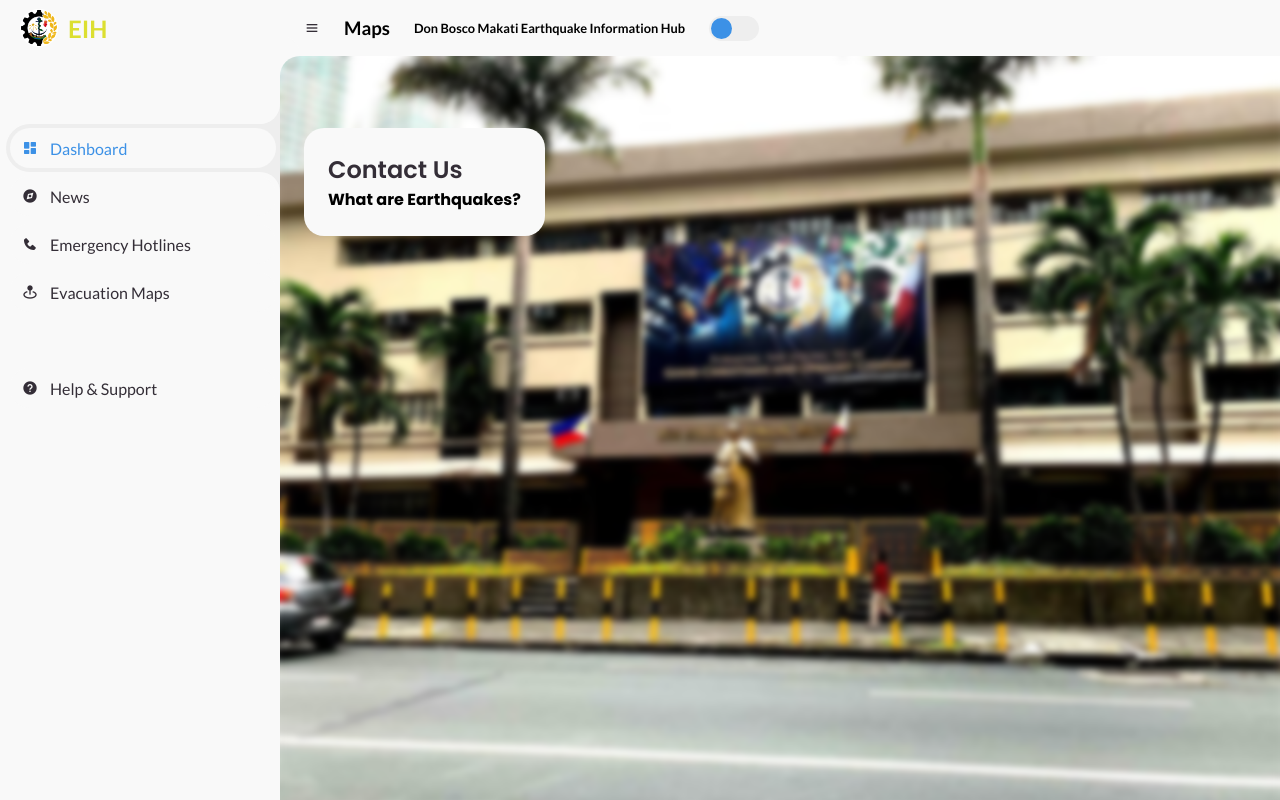
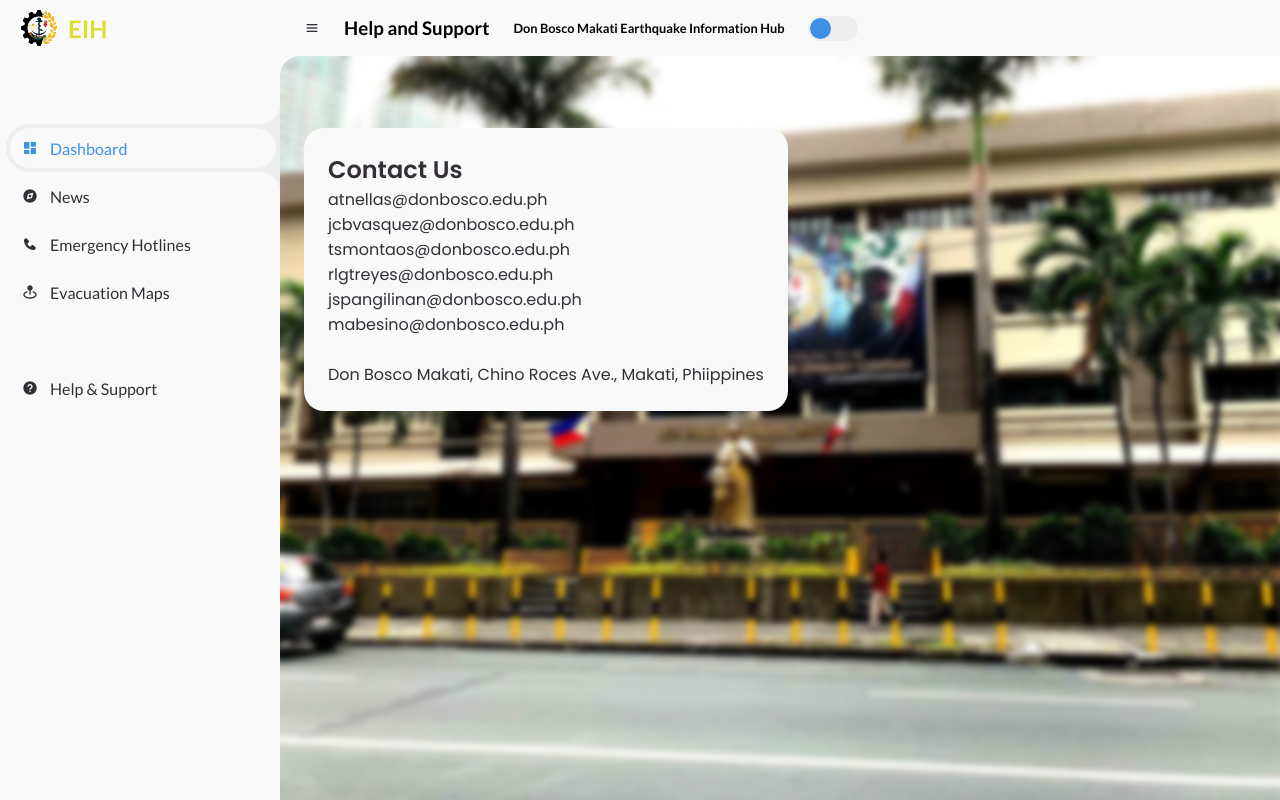
Before and after one commit to Ajtn05/Earthquake-Information-Hub, a plain HTML site: page index.html in a window 1280 px wide. Both pictures are taken after a click on the link "Help & Support". Drawn offline with nearby package versions, Linux system fonts and the light colour scheme.

Commit message:
help and support

```diff
--- a/index.html
+++ b/index.html
@@ -141,7 +141,6 @@
 									</p>
 								</span>
 							</li>
-
 							<div class="head-title">
 								<div class="left">
 									<ul class="box-info">
@@ -361,9 +360,16 @@
 							<li>
 								<span class="text">
 									<h3 id="h3">Contact Us</h3>
-									<h4 id="h4">What are Earthquakes?</h4>
-									<p>
-										</p>
+										<ul>
+											<p>atnellas@donbosco.edu.ph</p>
+											<p>jcbvasquez@donbosco.edu.ph</p>
+											<p>tsmontaos@donbosco.edu.ph</p>
+											<p>rlgtreyes@donbosco.edu.ph</p>
+											<p>jspangilinan@donbosco.edu.ph</p>
+											<p>mabesino@donbosco.edu.ph</p>
+											<br>
+											<p>Don Bosco Makati, Chino Roces Ave., Makati, Phiippines</p>
+										</ul>
 								</span>
 							</li>
 						<ul>
--- a/script.js
+++ b/script.js
@@ -29,7 +29,6 @@ const newsButton = document.getElementById('news');
 const hotlinesButton = document.getElementById('hotlines');
 const notificationsButton = document.getElementById('notifications');
 const mapsButton = document.getElementById('maps');
-const notificationsButton2 = document.getElementById('notifications2');
 const helpButton = document.getElementById('help');
 
 
@@ -40,12 +39,12 @@ const helpButton = document.getElementById('help');
 function showDefaultContent() {
 	function showDashboardContent() {
 		document.getElementById('main-dashboard').style.display ='block';
+		document.getElementById('main-help').style.display = 'none';
 		document.getElementById('main-news').style.display = 'none';
 		document.getElementById('main-hotlines').style.display = 'none';
 		document.getElementById('main-maps').style.display = 'none';
 		document.getElementById('headerText').innerText = "Dashboard";
 		document.getElementsByClassName('form-input').style.display = 'none';
-		document.getElementById('main-help').style.display = 'none';
 	}
 showDashboardContent();
 }
@@ -98,13 +97,14 @@ mapsButton.addEventListener('click', function() {
 showMapsContent();
 })
 
+//HANDLES HELP BUTTON
 helpButton.addEventListener('click', function() {
 	function showHelpContent() {
 		document.getElementById('main-dashboard').style.display ='none';
 		document.getElementById('main-news').style.display = 'none';
 		document.getElementById('main-hotlines').style.display  = 'none';
 		document.getElementById('main-maps').style.display = 'none';
-		document.getElementById('headerText').innerText = "Maps";
+		document.getElementById('headerText').innerText = "Help and Support";
 		document.getElementById('main-help').style.display = 'block';
 	}
 showHelpContent();
```
